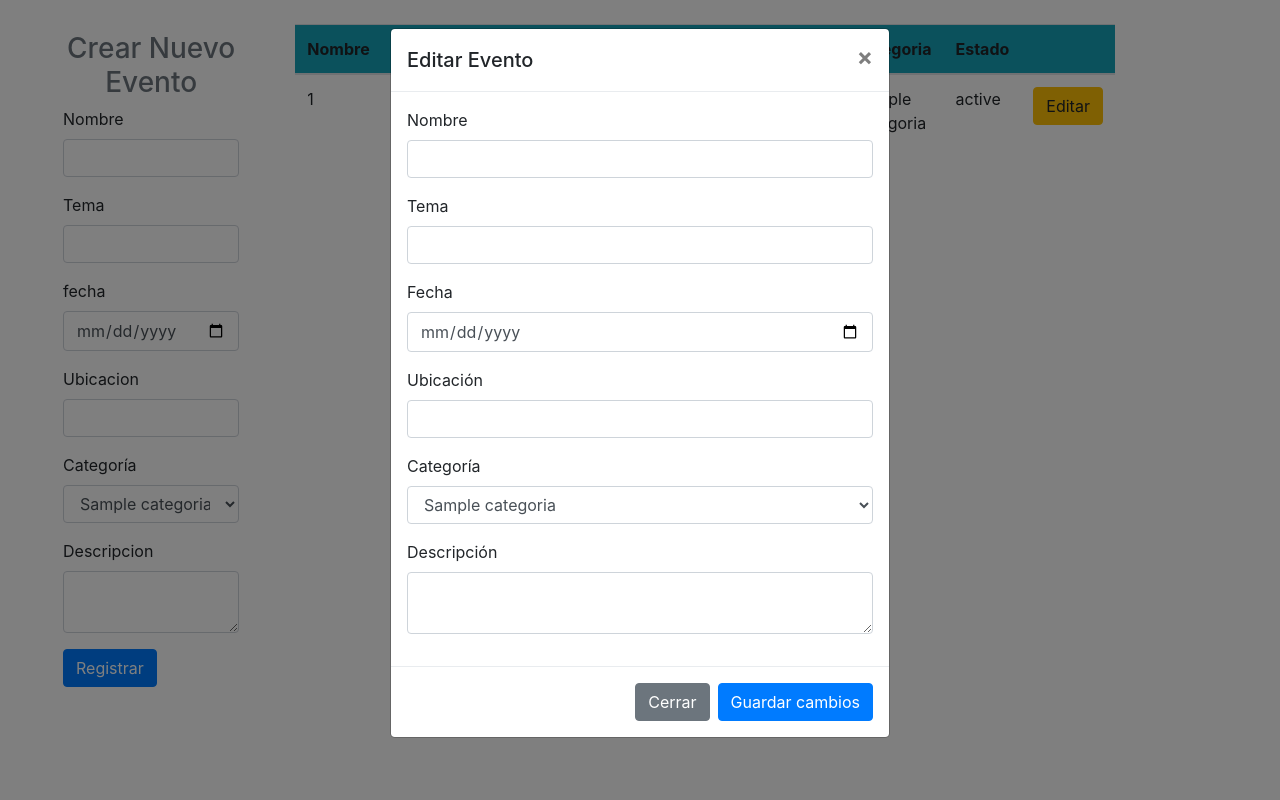
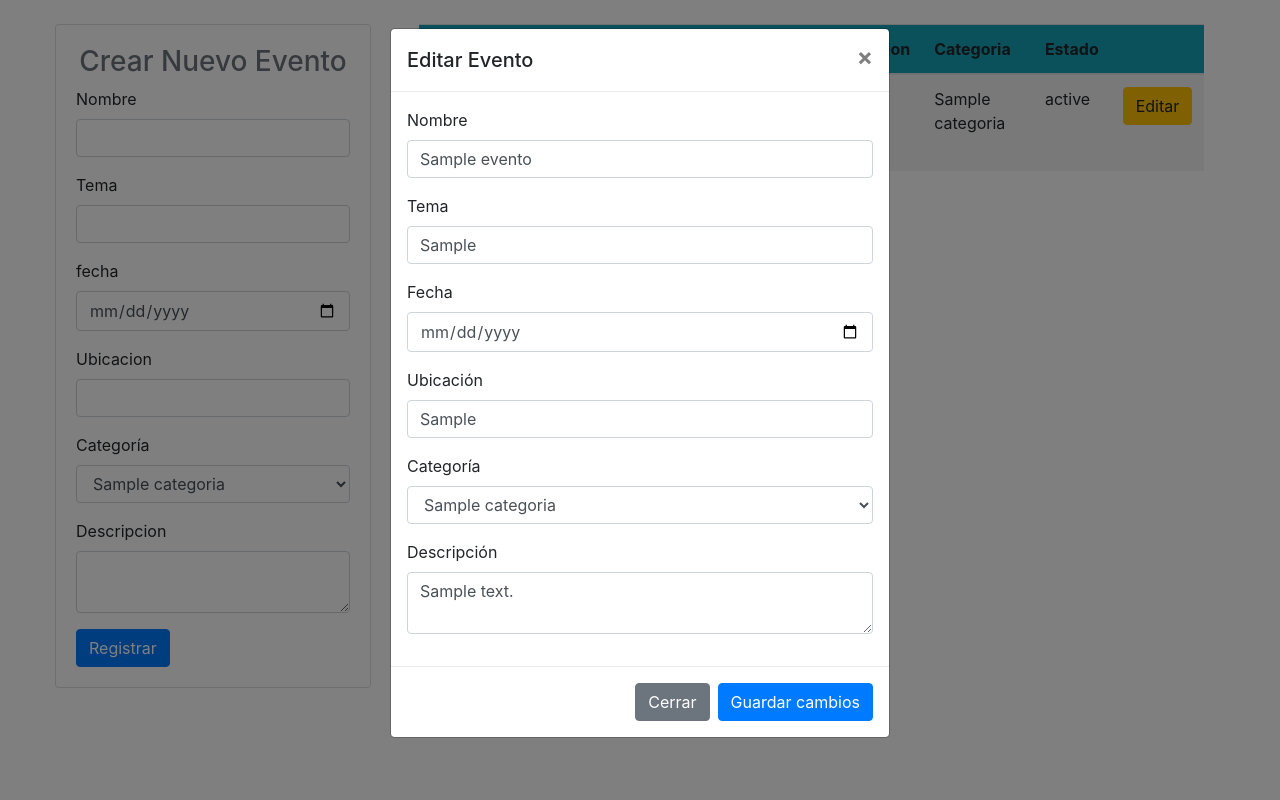
Before and after one commit to yaneca81/sistemasInf2, a PHP site: page / in a window 1280 px wide, after a click on "Editar". Run offline with PHP 8.4, Linux system fonts and the light colour scheme; tables that the repository leaves empty or names only in its code hold one stand-in row (values such as "Sample post"); some libraries are stand-ins or nearby versions.

Commit message:
Completado Grupo 2

```diff
--- a/controller/controller.evento.php
+++ b/controller/controller.evento.php
@@ -13,7 +13,7 @@ if (isset($_POST['btnregistrar'])) {
         // Inserción del evento en la base de datos
 
 
-        $sql = $conexion->query(" insert into evento (nombre, tema, descripcion, fecha, ubicacion, id_Categoria) values ('$nombre', '$tema', '$descripcion', '$fecha', '$ubicacion', $id_Categoria)");
+        $sql = $conexion->query(" insert into evento (nombre, tema, descripcion, fecha, ubicacion,estado, id_Categoria) values ('$nombre', '$tema', '$descripcion', '$fecha', '$ubicacion','Pendiente', $id_Categoria)");
 
 
         if ($sql) {
@@ -27,12 +27,31 @@ if (isset($_POST['btnregistrar'])) {
     }
 }
 
-// Consulta para obtener los datos del evento seleccionado
+// Editar un evento existente
 if (isset($_POST['btneditar'])) {
-    //$id_evento = $_POST['id']; // ID del evento que se quiere editar
+    if (!empty($_POST["id"]) && !empty($_POST["nombre"]) && !empty($_POST["tema"]) && !empty($_POST["fecha"]) && !empty($_POST["ubicacion"]) && !empty($_POST["descripcion"]) && !empty($_POST["id_Categoria"])) {
+        $id = $_POST['id'];
+        $nombre = $_POST['nombre'];
+        $tema = $_POST['tema'];
+        $fecha = $_POST['fecha'];
+        $ubicacion = $_POST['ubicacion'];
+        $id_Categoria = $_POST['id_Categoria'];
+        $descripcion = $_POST['descripcion'];
 
-    echo "Success";
+        // Actualización del evento en la base de datos
+        $sql = $conexion->query("UPDATE evento SET nombre='$nombre', tema='$tema', descripcion='$descripcion', fecha='$fecha', ubicacion='$ubicacion', id_Categoria=$id_Categoria WHERE id=$id");
+
+        if ($sql) {
+            echo '<div class="alert alert-success">Evento actualizado correctamente</div>';
+            echo '<meta http-equiv="refresh" content="2;url=index.php">';
+        } else {
+            echo '<div class="alert alert-danger">Error al actualizar el evento</div>';
+        }
+    } else {
+        echo '<div class="alert alert-danger">Alguno de los campos está vacío</div>';
+    }
 }
+
 
 //Listar categoria
 
--- a/view/index.php
+++ b/view/index.php
@@ -6,18 +6,34 @@
     <meta name="viewport" content="width=device-width, initial-scale=1.0">
     <title>Eventos Pro</title>
     <link rel="stylesheet" href="https://maxcdn.bootstrapcdn.com/bootstrap/4.0.0/css/bootstrap.min.css">
+
+    <style>
+        .custom-alert {
+            position: fixed;
+            top: 50%;
+            left: 50%;
+            transform: translate(-50%, -50%);
+            z-index: 1050; /* Asegúrate de que esté por encima de otros elementos */
+            width: 50%; /* Ancho ajustable */
+            text-align: center;
+        }
+    </style>
+
 </head>
 
 <body>
 
 
-    <div class="container-fluid row ml-3">
+    <div class="container-fluid row ml-3 ">
 
 
-        <form class="col-2 p-3 m-3" method="POST">
+
+        <div class="card m-4">
+            <div class="card-body">
+            <form  method="POST">
             <h3 class="text-center text-secondary">Crear Nuevo Evento</h3>
             <?php
-            include "../model/conexion.php";
+
             include "../controller/controller.evento.php";
 
 
@@ -57,8 +73,12 @@
             <button type="submit" class="btn btn-primary" name="btnregistrar" value="ok">Registrar</button>
         </form>
 
+            </div>
+        </div>
+
+
         <div class="col-8 p-4">
-            <table class="table">
+            <table class="table table-striped">
                 <thead class="bg-info">
                     <tr>
                         <th scope="col">Nombre</th>
@@ -66,7 +86,7 @@
                         <th scope="col">Descripcion</th>
                         <th scope="col">Fecha</th>
                         <th scope="col">Ubicacion</th>
-                        <th scope="col"></th>
+
                         <th scope="col">Categoria</th>
                         <th scope="col">Estado</th>
                         <th scope="col"></th>
@@ -77,7 +97,7 @@
 
                     while ($datos = $listEvents->fetch_object()) { ?>
                         <tr>
-                            <td><?php echo $datos->id; ?></td>
+
                             <td><?php echo $datos->nombre; ?></td>
                             <td><?php echo $datos->tema; ?></td>
                             <td><?php echo $datos->descripcion; ?></td>
@@ -86,7 +106,18 @@
                             <td><?php echo $datos->categoria_nombre; ?></td>
                             <td><?php echo $datos->estado; ?></td>
                             <td>
-                                <button class="btn btn-warning" data-toggle="modal" data-id="<?php echo $datos->id; ?>" data-target="#exampleModal">Editar</button>
+                            <button class="btn btn-warning edit-button";
+                                        data-toggle="modal"
+                                        data-id="<?php echo $datos->id; ?>"
+                                        data-nombre="<?php echo $datos->nombre; ?>"
+                                        data-tema="<?php echo $datos->tema; ?>"
+                                        data-descripcion="<?php echo $datos->descripcion; ?>"
+                                        data-fecha="<?php echo $datos->fecha; ?>"
+                                        data-ubicacion="<?php echo $datos->ubicacion; ?>"
+                                        data-categoria="<?php echo $datos->id_Categoria; ?>"
+                                        data-target="#exampleModal">
+                                    Editar
+                                </button>
                             </td>
                         </tr>
                     <?php } ?>
@@ -122,16 +153,16 @@
                                 <input type="date" class="form-control" id="edit-fecha" name="fecha" required>
                             </div>
                             <div class="form-group">
-                                <label for="edit-ubicacion">Ubicación</label>
+                                <label >Ubicación</label>
                                 <input type="text" class="form-control" id="edit-ubicacion" name="ubicacion" required>
                             </div>
                             <div class="form-group">
                                 <label for="edit-categoria">Categoría</label>
-                                <select required class="form-control" name="id_Categoria">
+                                <select required class="form-control" name="id_Categoria" id="edit-categoria">
                                     <?php
                                     $categorias->data_seek(0);
                                     while ($categoriaEdit = $categorias->fetch_object()) { ?>
-                                        <option  value="<?php echo $categoriaEdit->id; ?>"><?php echo $categoriaEdit->nombre; ?></option>
+                                        <option   value="<?php echo $categoriaEdit->id; ?>"><?php echo $categoriaEdit->nombre; ?></option>
                                     <?php } ?>
                                 </select>
                             </div>
@@ -152,21 +183,38 @@
 
     </div>
 
+    <script src="https://code.jquery.com/jquery-3.2.1.min.js"></script>
+    <script src="https://cdnjs.cloudflare.com/ajax/libs/popper.js/1.11.0/umd/popper.min.js"></script>
+    <script src="https://maxcdn.bootstrapcdn.com/bootstrap/4.0.0/js/bootstrap.min.js"></script>
     <script>
         // Ocultar alertas después de 3 segundos
         setTimeout(function() {
+            var alert = document.querySelector('.custom-alert');
             var alert = document.getElementById('alert');
             if (alert) {
                 alert.style.display = 'none';
             }
         }, 3000);
 
+        // Rellenar el formulario del modal con los datos del evento
+        $(document).on("click", ".edit-button", function () {
+            var id = $(this).data('id');
+            var nombre = $(this).data('nombre');
+            var tema = $(this).data('tema');
+            var descripcion = $(this).data('descripcion');
+            var fecha = $(this).data('fecha');
+            var ubicacion = $(this).data('ubicacion');
+            var categoria = $(this).data('categoria');
 
-
+            $("#edit-id").val(id);
+            $("#edit-nombre").val(nombre);
+            $("#edit-tema").val(tema);
+            $("#edit-descripcion").val(descripcion);
+            $("#edit-fecha").val(fecha);
+            $("#edit-ubicacion").val(ubicacion);
+            $("#edit-categoria").val(categoria);
+        });
     </script>
-    <script src="https://code.jquery.com/jquery-3.2.1.slim.min.js"></script>
-    <script src="https://cdnjs.cloudflare.com/ajax/libs/popper.js/1.11.0/umd/popper.min.js"></script>
-    <script src="https://maxcdn.bootstrapcdn.com/bootstrap/4.0.0/js/bootstrap.min.js"></script>
 </body>
 
 </html>
```
